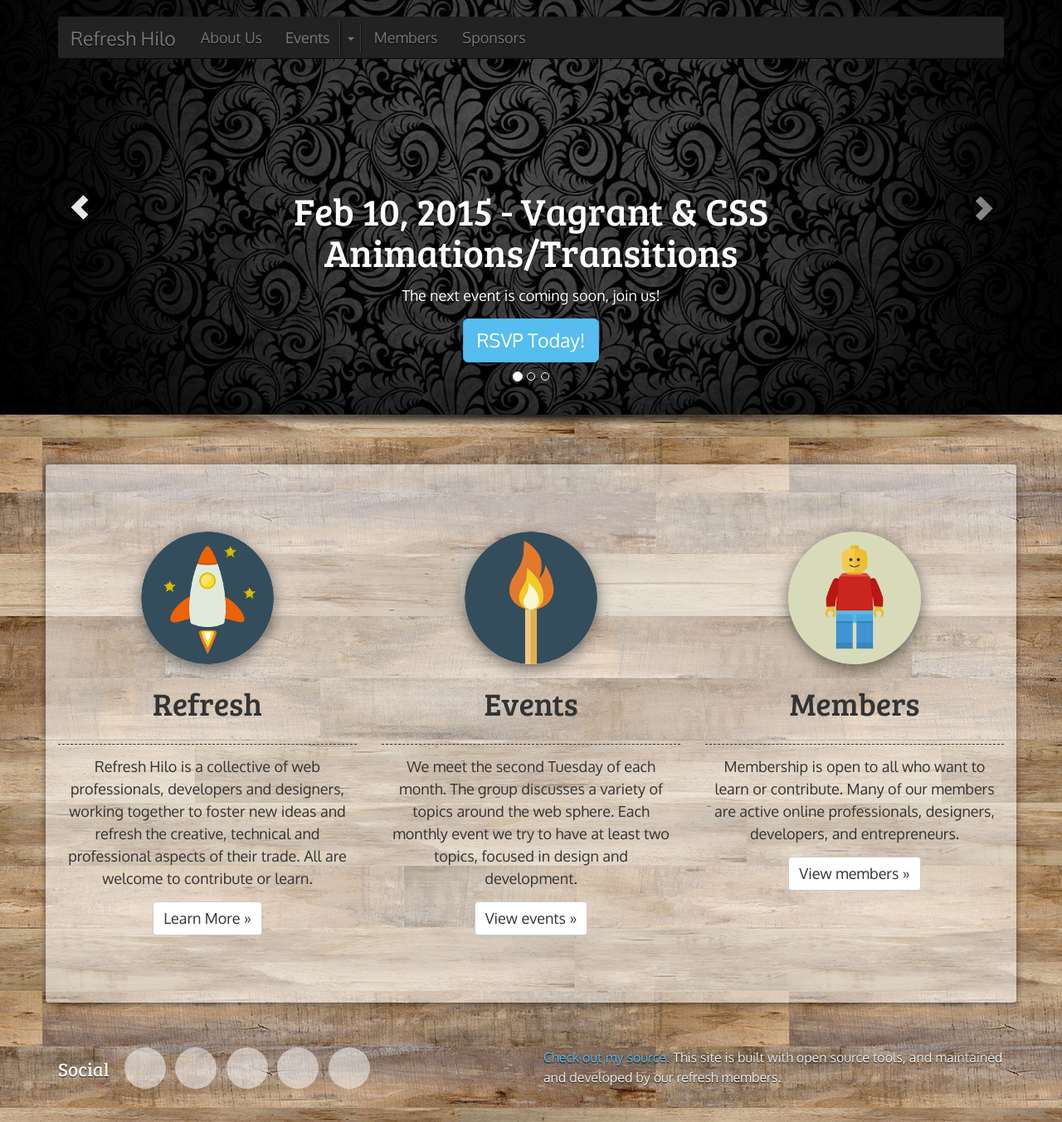
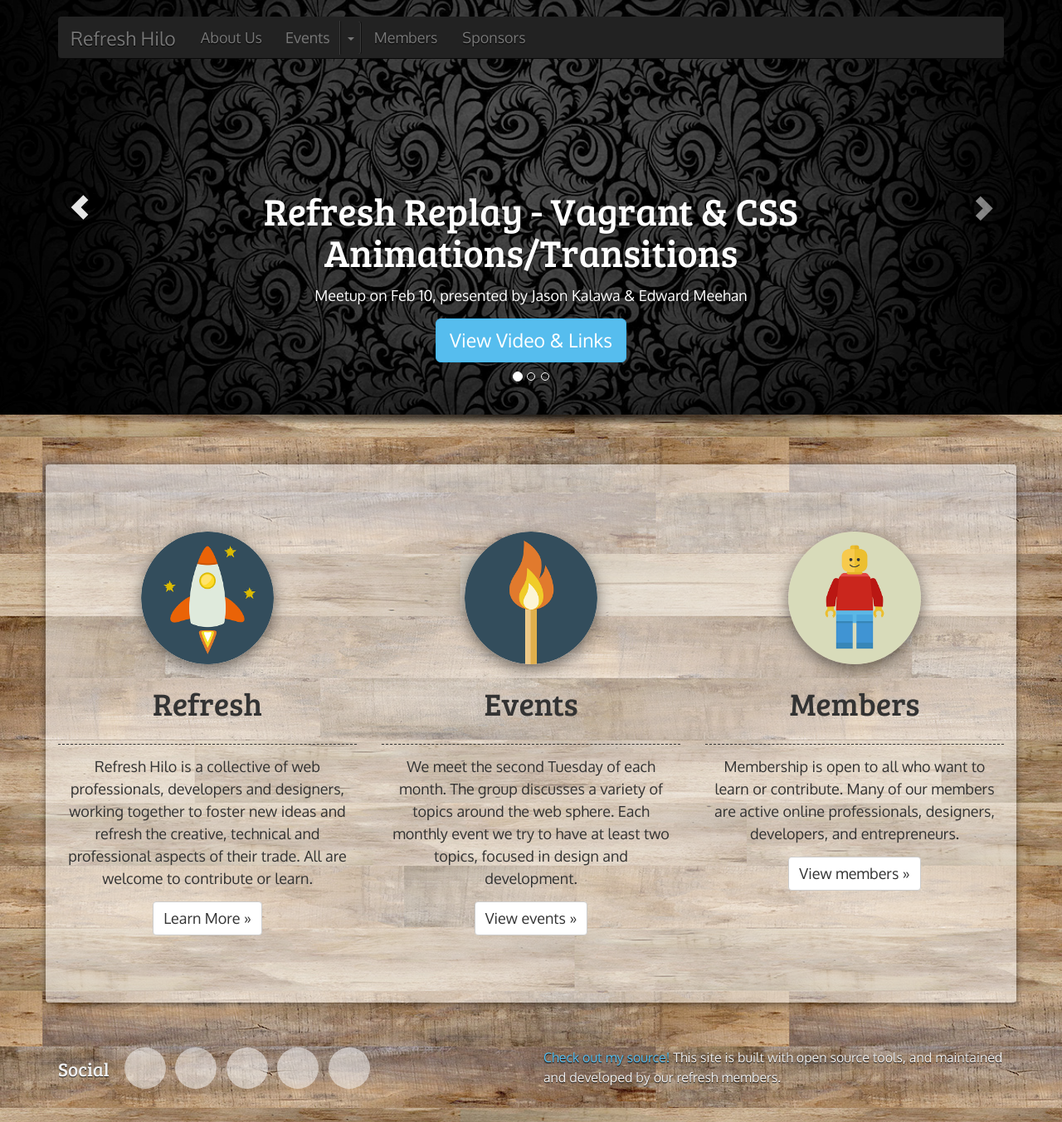
Before and after one commit to shixish/Refresh-Hilo.github.io, a Jekyll site: the page built from index.html, in a window 1280 px wide. Shown: the whole page at 83% size. Built offline with Jekyll 4.4.1, drawn with Linux system fonts in a browser that asks for light colours; nearby versions of some CDN libraries; some web fonts are replaced.

Commit message:
update HP slides

```diff
--- a/_data/default-carousel.yml
+++ b/_data/default-carousel.yml
@@ -1,7 +1,7 @@
-- headline: 'Feb 10, 2015 - Vagrant &amp; CSS Animations/Transitions'
+- headline: 'Refresh Replay - Vagrant &amp; CSS Animations/Transitions'
   url: /event/11-11-2014-meetup/
-  cta: 'RSVP Today!'
-  content: 'The next event is coming soon, join us!'
+  cta: 'View Video &amp; Links'
+  content: 'Meetup on Feb 10, presented by Jason Kalawa &amp; Edward Meehan'
   img: /assets/img/texture-loops.jpg
 
 - headline: 'Refresh Replay - Sketch'
```
